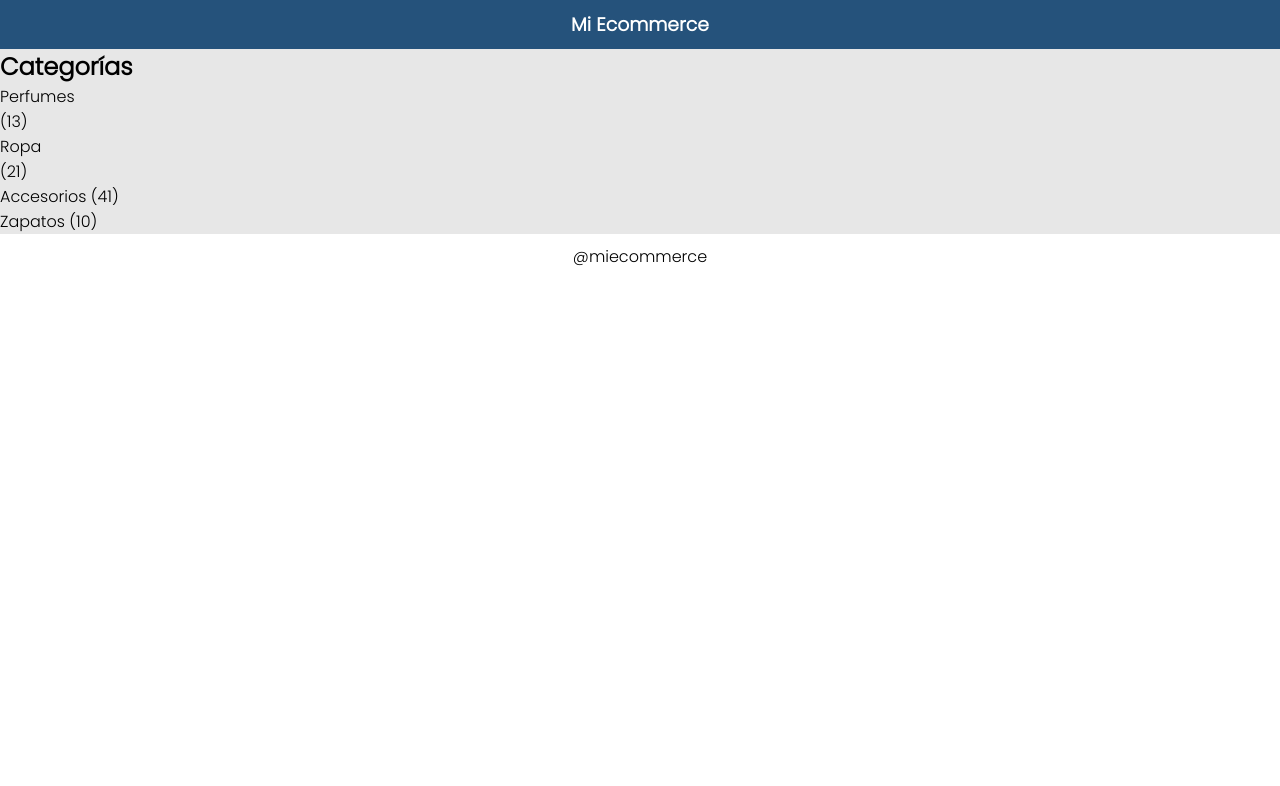
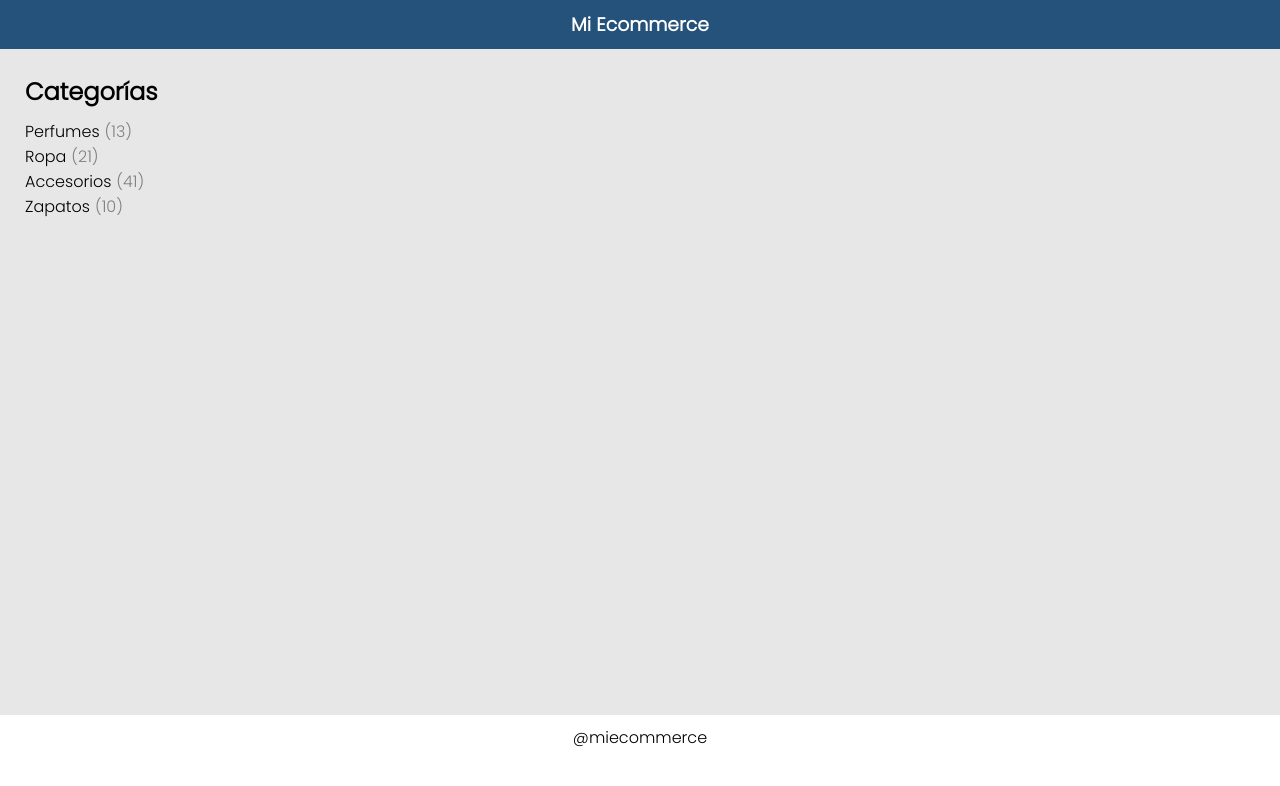
Before and after one commit to jhonnyquevedo/grid, a plain HTML site: page index.html in a window 1280 px wide. Drawn offline with Linux system fonts and the light colour scheme.

Commit message:
Propuesta 1 Aside-Bar

```diff
--- a/assets/css/style.css
+++ b/assets/css/style.css
@@ -18,6 +18,22 @@ header{
 menu{
     grid-area: menu;
     background-color: #e7e7e7;
+    padding: 25px;
+    min-height: 77vh;
+}
+
+menu ul{
+    list-style: none;
+    padding-top: 10px;
+}
+
+menu ul .item{
+    display: flex;
+    gap: 5px;
+}
+
+menu ul p{
+    color: grey;
 }
 
 main{
--- a/index.html
+++ b/index.html
@@ -16,10 +16,22 @@
         <menu>
             <h2>Categorías</h2>
             <ul>
-                <li>Perfumes <p>(13)</p></li>
-                <li>Ropa <p>(21)</p></li>
-                <li>Accesorios (41)</li>
-                <li>Zapatos (10)</li>
+                <div class="item">
+                    <li>Perfumes</li>
+                    <p>(13)</p>
+                </div>
+                <div class="item">
+                    <li>Ropa</li>
+                    <p>(21)</p>
+                </div>
+                <div class="item">
+                    <li>Accesorios</li>
+                    <p>(41)</p>
+                </div>
+                <div class="item">
+                    <li>Zapatos</li>
+                    <p>(10)</p>
+                </div>
             </ul>
         </menu>
 
```
